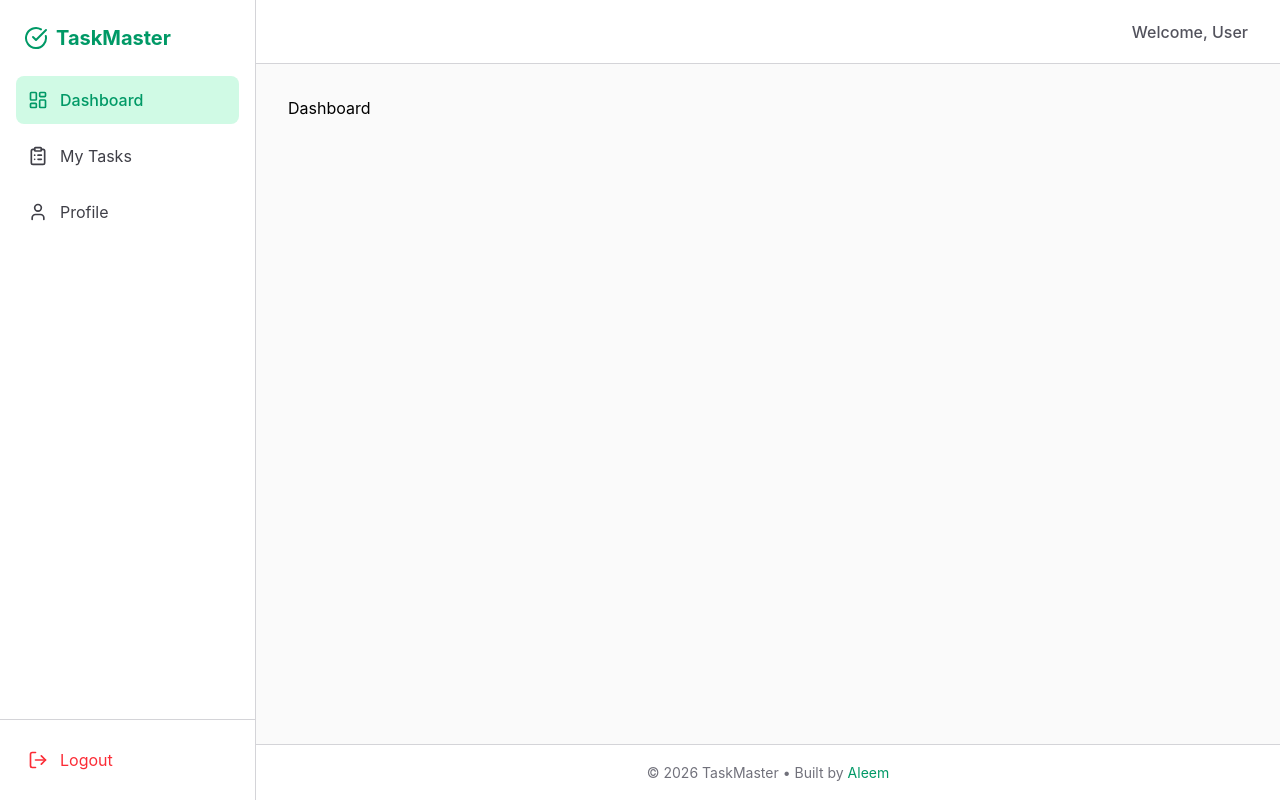
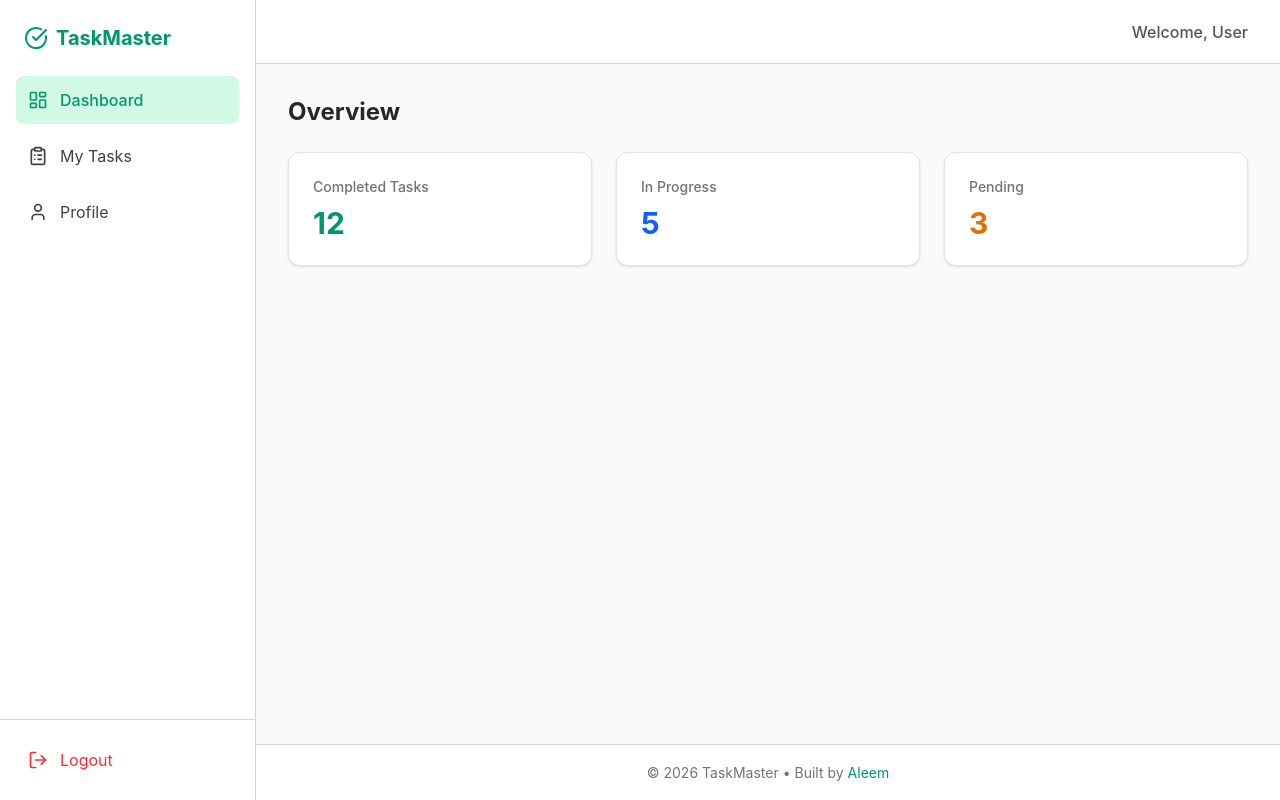
Before and after one commit to Aleem-27/taskmaster, a React (Vite) app in the folder client/: page / in a window 1280 px wide. Built offline with nearby package versions, Linux system fonts and the light colour scheme.

Commit message:
feat(dashboard): add dashboard page UI

```diff
--- a/client/src/App.jsx
+++ b/client/src/App.jsx
@@ -2,6 +2,7 @@ import { BrowserRouter, Routes, Route } from 'react-router-dom';
 import Layout from './components/Layout';
 import Login from './pages/Login';
 import Signup from './pages/Signup';
+import Dashboard from './pages/Dashboard';
 
 function App() {
   return (
@@ -11,7 +12,7 @@ function App() {
         <Route path="/signup" element={<Signup />} />
 
         <Route path="/" element={<Layout />}>
-          <Route index element={<div>Dashboard</div>} />
+          <Route index element={<Dashboard />} />
           <Route path="/tasks" element={<div>Tasks</div>} />
           <Route path="/profile" element={<div>Profile</div>} />
         </Route>
--- /dev/null
+++ b/client/src/pages/Dashboard.jsx
@@ -0,0 +1,23 @@
+const StatCard = ({ title, count, colorClass }) => {
+  return (
+    <div className="bg-white p-6 rounded-xl border border-zinc-200 shadow-sm">
+      <p className="text-zinc-500 text-sm font-medium">{title}</p>
+      <h3 className={`text-3xl font-bold mt-2 ${colorClass}`}>{count}</h3>
+    </div>
+  );
+};
+
+const Dashboard = () => {
+  return (
+    <div>
+      <h2 className="text-2xl font-bold text-zinc-800 mb-6">Overview</h2>
+      <div className="grid grid-cols-1 md:grid-cols-3 gap-6">
+        <StatCard title="Completed Tasks" count={12} colorClass="text-emerald-600" />
+        <StatCard title="In Progress" count={5} colorClass="text-blue-600" />
+        <StatCard title="Pending" count={3} colorClass="text-amber-600" />
+      </div>
+    </div>
+  );
+};
+
+export default Dashboard;
```
